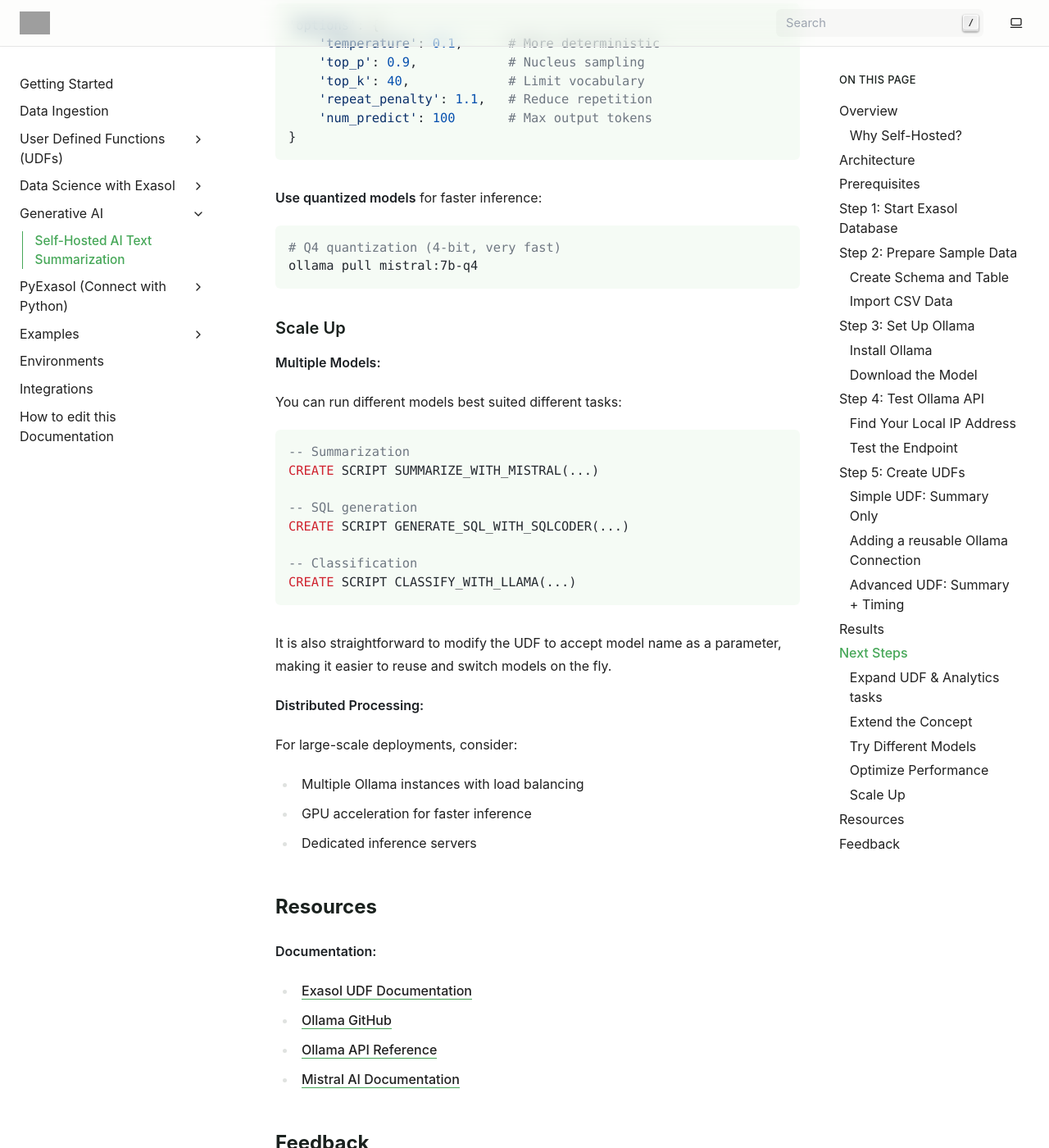
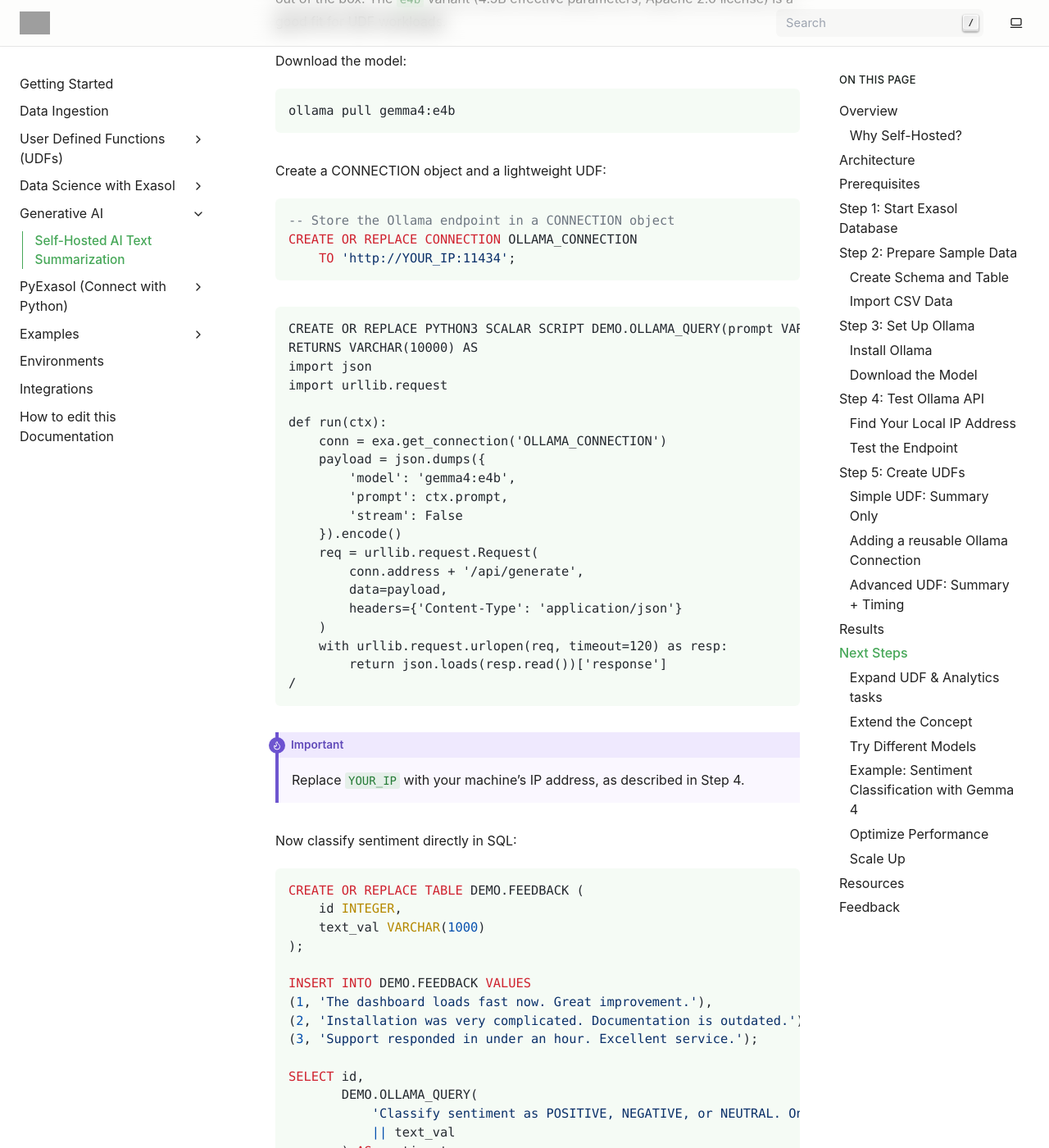
Before and after one commit to exasol/developer-documentation, a Sphinx documentation site: the page built from doc/gen_ai/ai_text_summary/index.rst, in a window 1280 px wide and 1400 px high, scrolled down 13925 px. Shown: the whole window at 82% size. Built offline with Sphinx 7.4.7, drawn with Linux system fonts in a browser that asks for light colours; pages that are not in the unit, such as notebooks, are missing from menus; some of the changed text lies outside the part shown; grey boxes are pictures that could not be loaded.

Commit message:
feat(gen-ai): add Gemma 4 sentiment classification example
Add a worked example showing how to use Google's Gemma 4 (e4b) via
Ollama for sentiment classification directly in SQL. Includes
CONNECTION object, UDF, sample data, and expected output.

Co-Authored-By: Claude Opus 4.6 (1M context) <noreply@anthropic.com>

```diff
--- a/doc/gen_ai/ai_text_summary/index.rst
+++ b/doc/gen_ai/ai_text_summary/index.rst
@@ -557,6 +557,90 @@ Explore Ollama's model library:
    # Smaller, faster models
    ollama pull phi3
 
+Example: Sentiment Classification with Gemma 4
+------------------------------------------------
+
+Google's `Gemma 4 <https://ollama.com/library/gemma4>`_ works well for classification tasks and supports 140+ languages out of the box. The ``e4b`` variant (4.5B effective parameters, Apache 2.0 license) is a good fit for UDF workloads.
+
+Download the model:
+
+.. code-block:: bash
+
+   ollama pull gemma4:e4b
+
+Create a CONNECTION object and a lightweight UDF:
+
+.. code-block:: sql
+
+   -- Store the Ollama endpoint in a CONNECTION object
+   CREATE OR REPLACE CONNECTION OLLAMA_CONNECTION
+       TO 'http://YOUR_IP:11434';
+
+.. code-block:: text
+
+   CREATE OR REPLACE PYTHON3 SCALAR SCRIPT DEMO.OLLAMA_QUERY(prompt VARCHAR(10000))
+   RETURNS VARCHAR(10000) AS
+   import json
+   import urllib.request
+
+   def run(ctx):
+       conn = exa.get_connection('OLLAMA_CONNECTION')
+       payload = json.dumps({
+           'model': 'gemma4:e4b',
+           'prompt': ctx.prompt,
+           'stream': False
+       }).encode()
+       req = urllib.request.Request(
+           conn.address + '/api/generate',
+           data=payload,
+           headers={'Content-Type': 'application/json'}
+       )
+       with urllib.request.urlopen(req, timeout=120) as resp:
+           return json.loads(resp.read())['response']
+   /
+
+.. important::
+   Replace ``YOUR_IP`` with your machine's IP address, as described in Step 4.
+
+Now classify sentiment directly in SQL:
+
+.. code-block:: sql
+
+   CREATE OR REPLACE TABLE DEMO.FEEDBACK (
+       id INTEGER,
+       text_val VARCHAR(1000)
+   );
+
+   INSERT INTO DEMO.FEEDBACK VALUES
+   (1, 'The dashboard loads fast now. Great improvement.'),
+   (2, 'Installation was very complicated. Documentation is outdated.'),
+   (3, 'Support responded in under an hour. Excellent service.');
+
+   SELECT id,
+          DEMO.OLLAMA_QUERY(
+              'Classify sentiment as POSITIVE, NEGATIVE, or NEUTRAL. One word only. Text: '
+              || text_val
+          ) AS sentiment
+   FROM DEMO.FEEDBACK
+   ORDER BY id;
+
+Expected output:
+
+.. list-table::
+   :header-rows: 1
+   :widths: 10 90
+
+   * - ID
+     - Sentiment
+   * - 1
+     - POSITIVE
+   * - 2
+     - NEGATIVE
+   * - 3
+     - POSITIVE
+
+Gemma 4 handles multilingual input without translation or separate models. You can swap in German, Spanish, Japanese, or any of its 140+ supported languages and the same UDF works unchanged.
+
 Optimize Performance
 --------------------
 
@@ -616,6 +700,7 @@ Resources
 * `Ollama GitHub <https://github.com/ollama/ollama>`_
 * `Ollama API Reference <https://github.com/ollama/ollama/blob/main/docs/api.md>`_
 * `Mistral AI Documentation <https://docs.mistral.ai/>`_
+* `Gemma 4 on Ollama <https://ollama.com/library/gemma4>`_
 
 Feedback
 ========
```
Also changed, not shown: other parts of doc/gen_ai/ai_text_summary/index.rst (+1 -1 lines).
